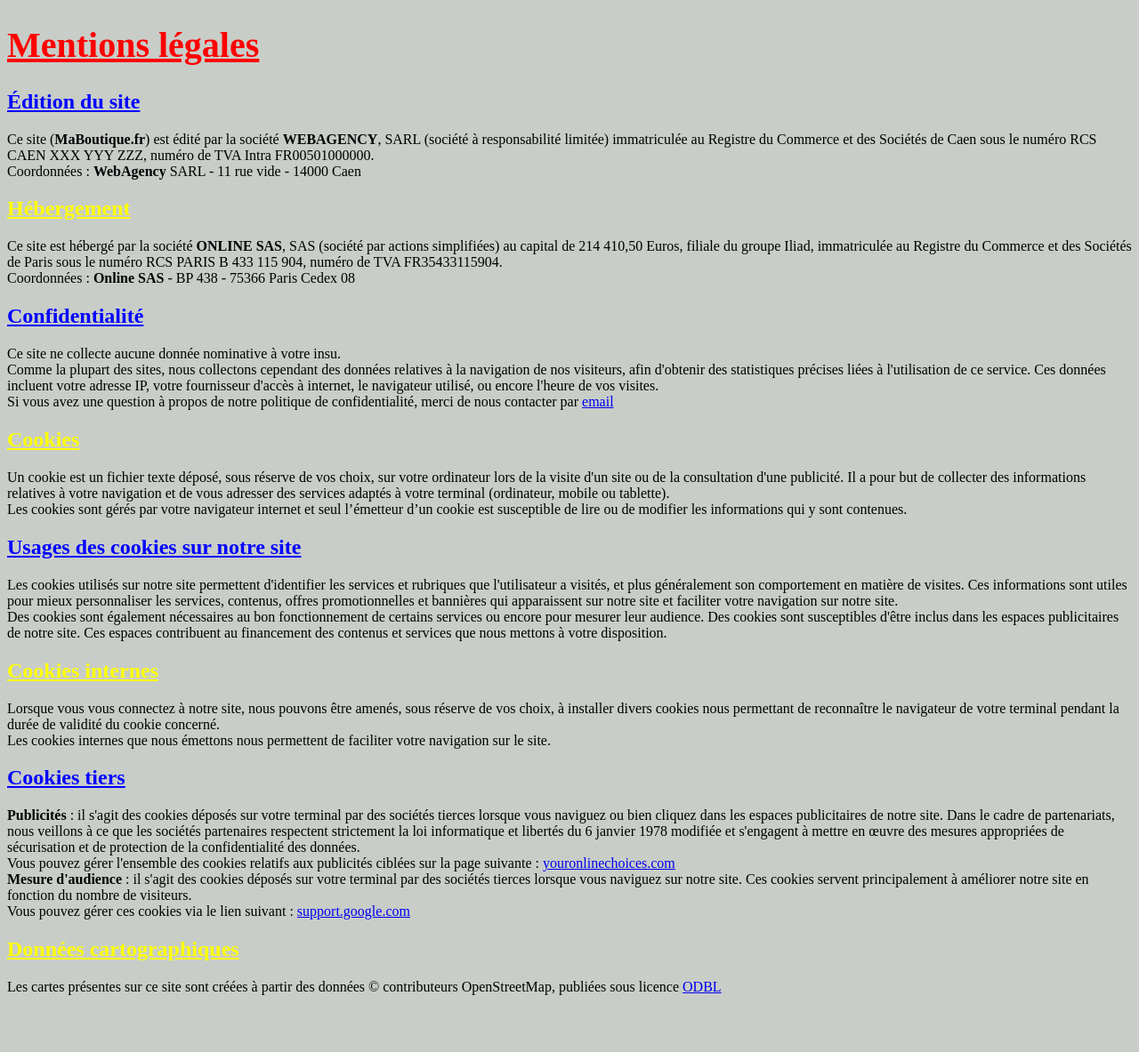
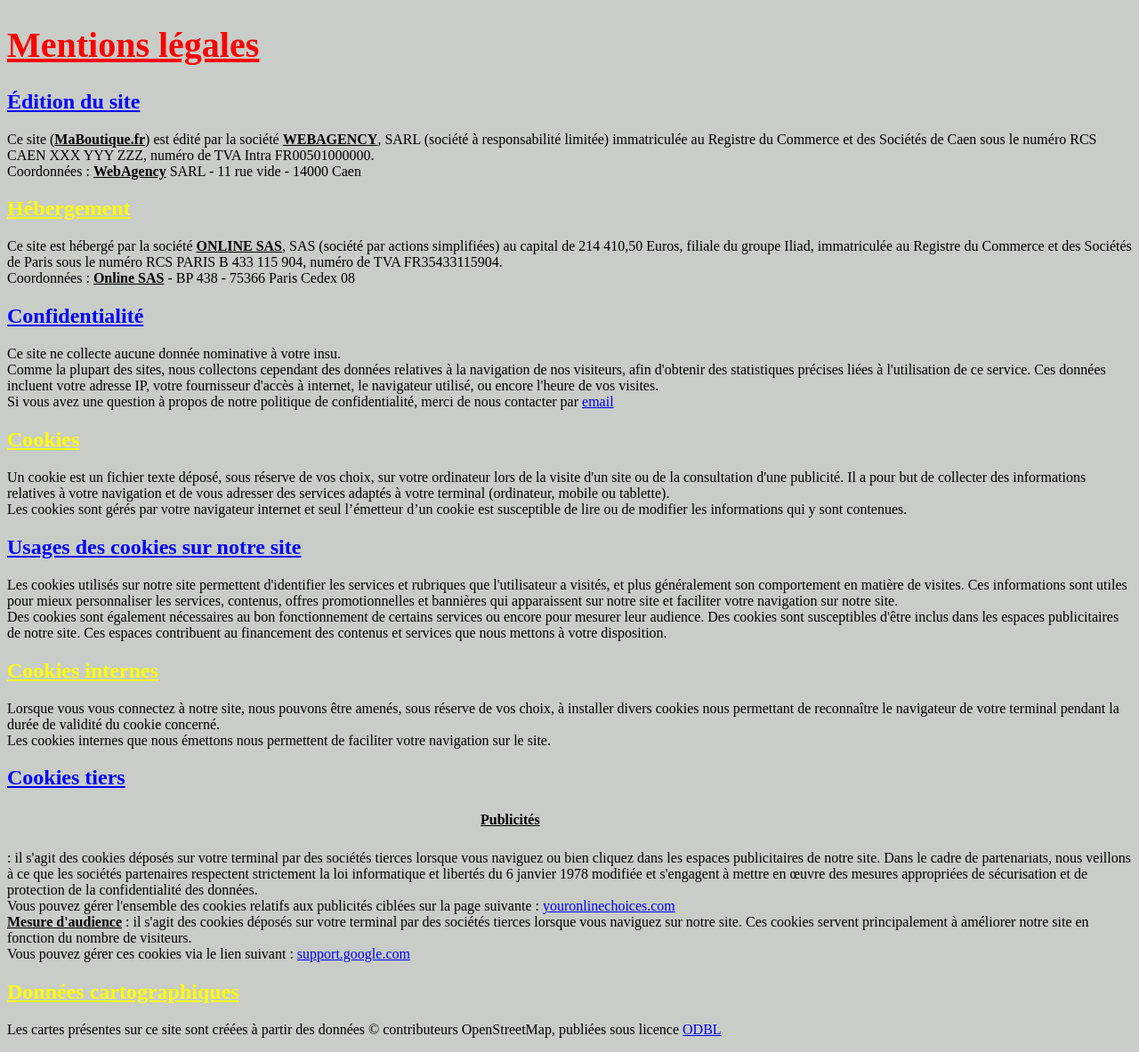
Before and after one commit to CodeMathis/tds-web-2022, a PHP site: page /MentionsLegales.html in a window 1280 px wide. Shown: the whole page at 89% size. Before the commit the page ends 1119 px from the top, so only its background shows below. Run offline with PHP 8.4, Linux system fonts and the light colour scheme.

Commit message:
update style.css

```diff
--- a/MentionsLegales.html
+++ b/MentionsLegales.html
@@ -3,7 +3,7 @@
 	<head>
 		<meta charset="utf-8"/>
 		<title>Mentions légales</title>
-		<link rel="stylesheet" href="style.css">
+		<link rel="stylesheet" href="css\style_MentionsLegales.css">
 	</head>
 	<body>
 		<h1>Mentions légales</h1>
@@ -57,7 +57,7 @@
 
 		<h2>Cookies tiers</h2>
 		<p>
-			<strong>Publicités</strong> : il s'agit des cookies déposés sur votre terminal par des sociétés tierces lorsque vous naviguez ou bien cliquez dans les espaces publicitaires
+			<strong id="pub">Publicités</strong> : il s'agit des cookies déposés sur votre terminal par des sociétés tierces lorsque vous naviguez ou bien cliquez dans les espaces publicitaires
 			de notre site. Dans le cadre de partenariats, nous veillons à ce que les sociétés partenaires respectent strictement la loi informatique et libertés du 6 janvier 1978
 			modifiée et s'engagent à mettre en œuvre des mesures appropriées de sécurisation et de protection de la confidentialité des données.<br/>
 			Vous pouvez gérer l'ensemble des cookies relatifs aux publicités ciblées sur la page suivante : <a href="http://www.youronlinechoices.com/fr/controler-ses-cookies/">youronlinechoices.com</a><br/>
--- a/style.css
+++ b/css/style_MentionsLegales.css
@@ -18,7 +18,21 @@
    margin: 10px 0;
 }
 
+p strong{
+	text-decoration: underline;
+}
+
+hover:strong{
+}
+
 .titre2{
 	color: yellow;
 	text-decoration: underline;
 }
+
+#pub{
+	font-weight: bold;
+	margin: 25px auto;
+	width: 200px;
+	display: block;
+}
```
Also changed, not shown: template - Copie.html (added, +9 -0 lines), template.html (added, +9 -0 lines), css/style_Recette de la pâte à crêpes.css (added).
